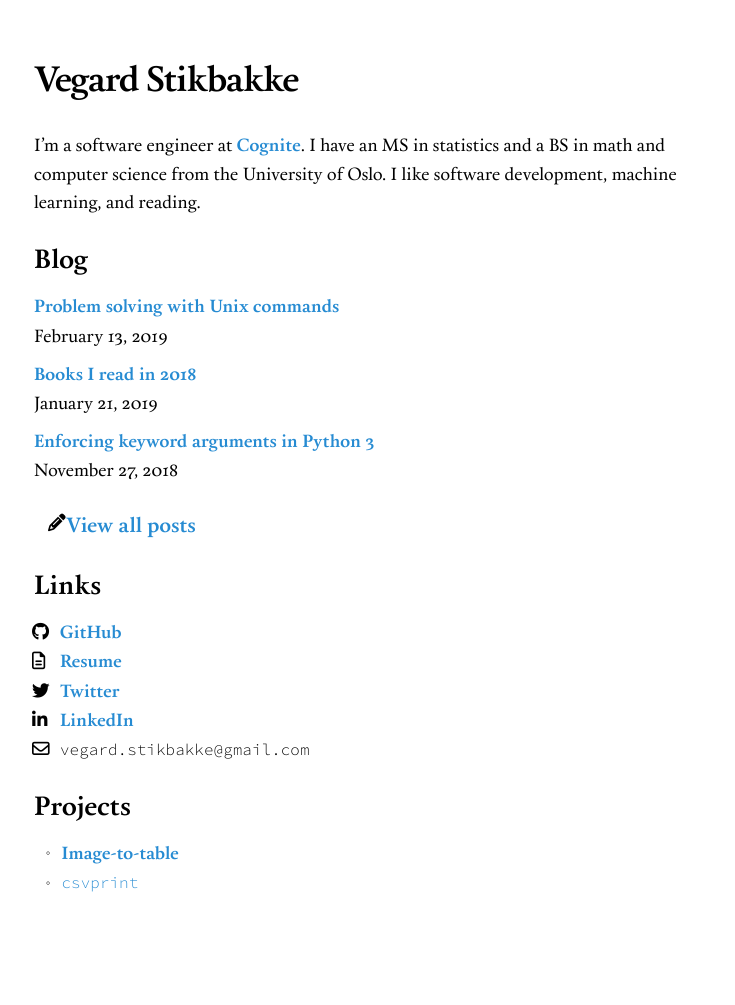
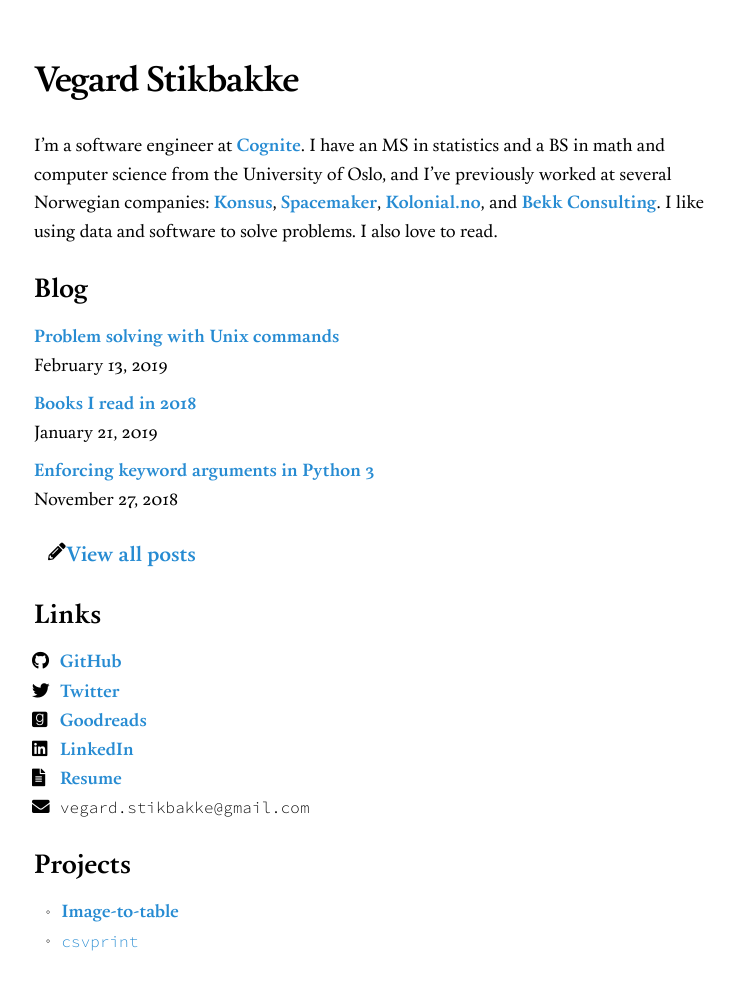
Before and after one commit to vegarsti/vegarsti.github.io, a Jekyll site: the page built from index.md, in a window 1280 px wide. Shown: the whole page, without its empty margins (256-991 px from the left). Built offline with Jekyll 4.4.1, drawn with Linux system fonts in a browser that asks for light colours; nearby versions of some CDN libraries; before the commit the page ends 946 px from its top, so only the background shows below that.

Commit message:
Update icons and add Goodreads

```diff
--- a/_includes/head.html
+++ b/_includes/head.html
@@ -11,7 +11,7 @@
   <link rel="alternate" type="application/rss+xml" title="{{ site.title }}" href="{{ "/feed.xml" | prepend: site.baseurl | prepend: site.url }}">
   <link rel="icon" type="image/png" href="/assets/img/favicon.ico" />
   <script type="text/x-mathjax-config"> MathJax.Hub.Config({ TeX: { equationNumbers: { autoNumber: "all" } } }); </script>
-  <script src="https://use.fontawesome.com/ccedab0a9e.js"></script>
+  <link rel="stylesheet" href="https://use.fontawesome.com/releases/v5.8.2/css/all.css" integrity="sha384-oS3vJWv+0UjzBfQzYUhtDYW+Pj2yciDJxpsK1OYPAYjqT085Qq/1cq5FLXAZQ7Ay" crossorigin="anonymous">
   <script type="text/x-mathjax-config">
     MathJax.Hub.Config({
       tex2jax: {
--- a/index.md
+++ b/index.md
@@ -6,8 +6,9 @@ title: Vegard Stikbakke
 # Vegard Stikbakke
 
 I'm a software engineer at [Cognite](https://cognite.com).
-I have an MS in statistics and a BS in math and computer science from the University of Oslo.
-I like software development, machine learning, and reading.
+I have an MS in statistics and a BS in math and computer science from the University of Oslo, and I've previously worked at several Norwegian companies: [Konsus](https://www.konsus.com), [Spacemaker](https://spacemaker.ai), [Kolonial.no](https://jobb.kolonial.no), and [Bekk Consulting](https://www.bekk.no).
+I like using data and software to solve problems.
+I also love to read.
 
 ## Blog
 <div id="blog-links">
@@ -18,7 +19,7 @@ I like software development, machine learning, and reading.
 <br />{{ post.date | date: "%B %-d, %Y" }}
 </div>
 {% endfor %}
-<ul><li><i class="fa fa-pencil" aria-hidden="true"></i><h3><a href="blog/">View all posts</a></h3></li></ul>
+<ul><li><i class="fas fa-pencil-alt" aria-hidden="true"></i><h3><a href="blog/">View all posts</a></h3></li></ul>
 </div>
 
 ## Links
@@ -27,23 +28,27 @@ I like software development, machine learning, and reading.
 <div id="links">
     <ul>
         <li>
-            <i class="fa fa-github" aria-hidden="true"></i>
+            <i class="fab fa-github" aria-hidden="true"></i>
             <a href="https://github.com/vegarsti">GitHub</a>
         </li>
         <li>
-            <i class="fa fa-file-text-o" aria-hidden="true"></i>
+            <i class="fab fa-twitter" aria-hidden="true"></i>
+            <a href="https://twitter.com/vegardstikbakke">Twitter</a>
+        </li>
+        <li>
+            <i class="fab fa-goodreads" aria-hidden="true"></i>
+            <a href="https://www.goodreads.com/user/show/3400170-vegard-stikbakke">Goodreads</a>
+        </li>
+        <li>
+            <i class="fab fa-linkedin" aria-hidden="true"></i>
+            <a href="https://no.linkedin.com/in/vegardstikbakke">LinkedIn</a>
+        </li>
+        <li>
+            <i class="fas fa-file-alt" aria-hidden="true"></i>
             <a href="assets/pdf/Resume.pdf">Resume</a>
         </li>
         <li>
-            <i class="fa fa-twitter" aria-hidden="true"></i>
-            <a href="https://twitter.com/vegardstikbakke">Twitter</a>
-        </li>
-        <li>
-            <i class="fa fa-linkedin" aria-hidden="true"></i>
-            <a href="https://no.linkedin.com/in/vegardstikbakke">LinkedIn</a>
-        </li>
-        <li>
-            <i class="fa fa-envelope-o" aria-hidden="true"></i>
+            <i class="fas fa-envelope" aria-hidden="true"></i>
             <code>vegard.stikbakke@gmail.com</code>
         </li>
     </ul>
```
